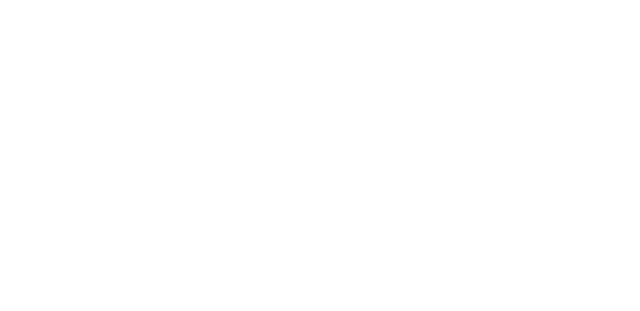
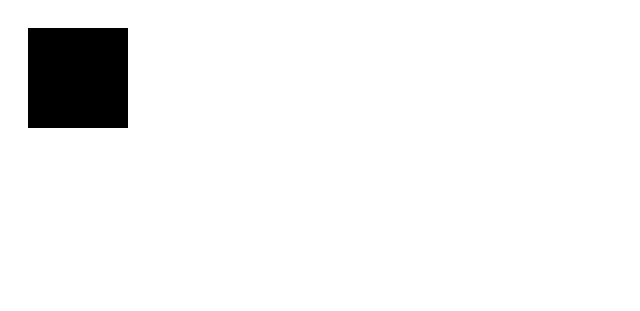
Before and after one commit to AnnaFuentesJakobsen/exjobb, a plain HTML site: page index.html in a window 1280 px wide. Shown: the whole page, without its empty margins (0-640 px from the left). Drawn offline with Linux system fonts and the light colour scheme.

Commit message:
added basic canvas function

```diff
--- a/game.js
+++ b/game.js
@@ -0,0 +1,36 @@
+var myCanvas = document.getElementById("myCanvas");
+var ctx = myCanvas.getContext('2d');
+
+var x = 20;
+var speed = 0;
+
+function gameTick() {
+	clear();
+	fill();
+	x += speed;
+}
+
+function init() {
+	var intervalID = window.setInterval(gameTick, 1000);
+}
+
+function clear() {
+	ctx.clearRect(0, 0, myCanvas.width, myCanvas.height);
+}
+
+function fill() {
+	ctx.fillRect(x, 20, 100, 100);
+
+}
+
+window.addEventListener('keydown', doKeyDown, true);
+
+function doKeyDown(e) {
+	if (e.key == 'd') {
+		speed = 10;
+
+	} else {
+		speed = -10;
+		console.log(e);
+	}
+}
--- a/index.html
+++ b/index.html
@@ -3,7 +3,12 @@
 <head>
 	<title></title>
 </head>
-<body>
+<body onload="init()">
+
+	<canvas id="myCanvas" width="300" height="300">
+
+	</canvas>
 
 </body>
+<script type="text/javascript" src="game.js"></script>
 </html>
```
